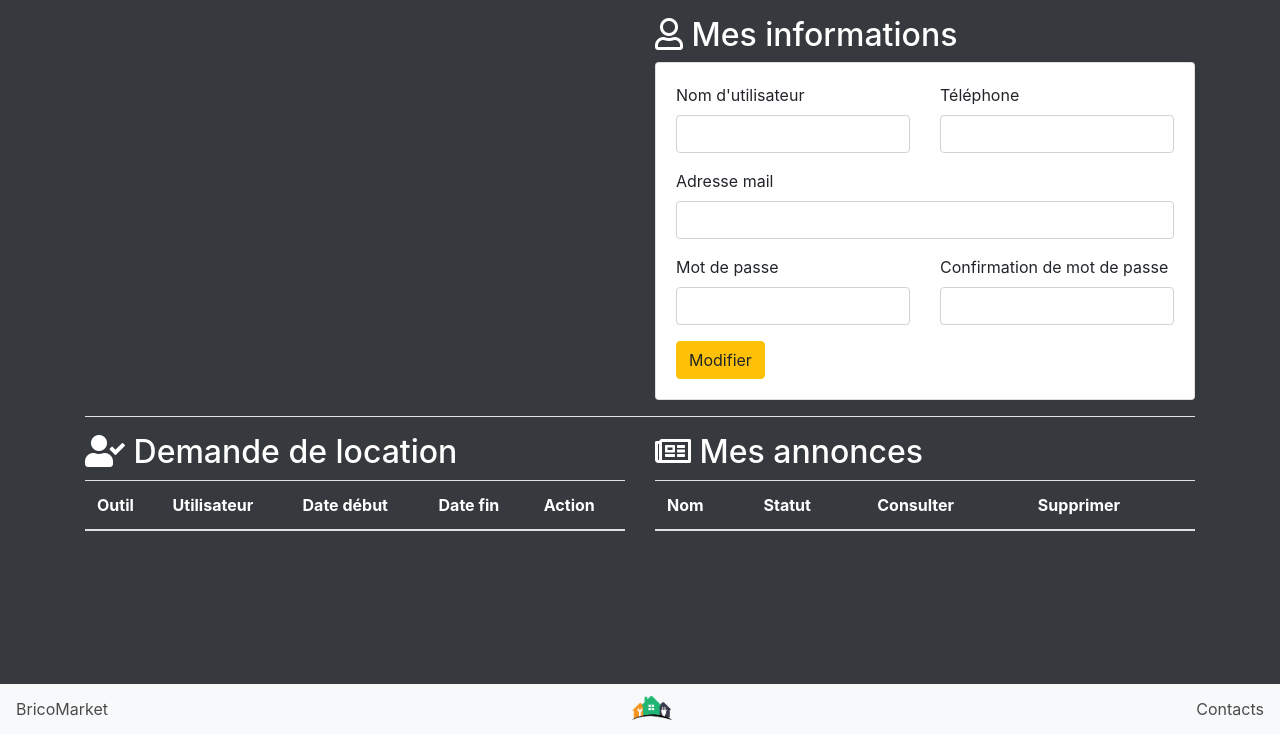
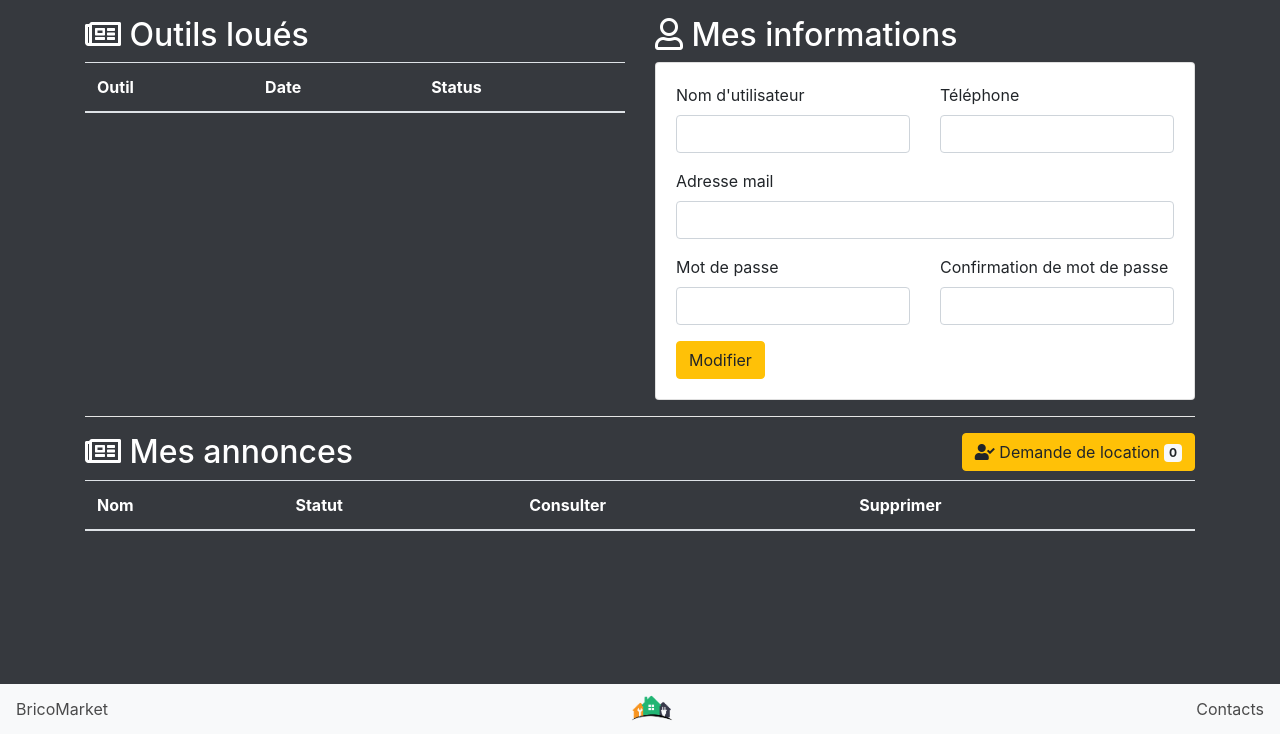
Before and after one commit to ValentinGallo/bricomarket, a Symfony app: template templates/security/profil.html.twig in a window 1280 px wide. Shown: the part 66-800 px from the top of the page. Run offline with Twig, Linux system fonts and the light colour scheme; the template is opened without the code that fills it, so the values that code supplies are empty; form fields are guessed from the names that the template uses; some libraries are stand-ins or nearby versions.

Commit message:
upgrade page profil

```diff
--- a/src/Entity/User.php
+++ b/src/Entity/User.php
@@ -413,7 +413,9 @@ class User implements UserInterface
         $locations = new ArrayCollection();
         foreach ($this->getTools() as $tool){
             foreach ($tool->getLocations() as $location){
-                $locations[] = $location;
+                if($location->getIsAccept() === null){
+                    $locations[] = $location;
+                }
             }
         }
         return $locations;
--- a/templates/security/profil.html.twig
+++ b/templates/security/profil.html.twig
@@ -5,9 +5,39 @@
 
 {% block body %}
 <div class="row">
-<div class="col-md-6"></div>
 	<div class="col-md-6">
-		<h2 class="text-white"><i class="far fa-user"></i> Mes informations</h2>
+	<h2 class="text-white"><i class="far fa-newspaper"></i> Outils loués</h2>
+<table class="table text-white">
+  <thead>
+    <tr>
+      <th scope="col">Outil</th>
+      <th scope="col">Date</th>
+      <th scope="col">Status</th>
+    </tr>
+  </thead>
+    <tbody>
+	{% for location in app.getUser().getLocations() %}
+	{% if location.getIsAccept() or location.getIsAccept() is null %}
+	<tr>
+      <th scope="row"><a class="btn btn-light text-dark">{{ location.getTool().getName() }}</a></th>
+		<td>{{ location.getDateDebut()|date("d/m/Y") }} <i class="far fa-calendar-alt"></i> {{ location.getDateFin()|date("d/m/Y") }}</td>
+      <td>
+	  {% if location.getIsAccept() %}
+		<span class="badge badge-success">Validé</span>
+		{% elseif location.getIsAccept() is null %}
+		<span class="badge badge-warning">En attente</span>
+	  {% endif %}
+	  </td>
+    </tr>
+	{% endif %}
+	{% endfor %}
+  </tbody>
+</table>
+	</div>
+	<div class="col-md-6">
+		<h2 class="text-white">
+			<i class="far fa-user"></i>
+			Mes informations</h2>
 		<div class="card">
 			<div class="card-body">
 				{{ form_start(form) }}
@@ -36,10 +66,71 @@
 
 </div>
 <hr class="bg-white">
-<div class="row">
-<div class="col-md-6">
-<h2 class="text-white"><i class="fas fa-user-check"></i> Demande de location</h2>
+
+
+<h2 class="text-white"><i class="far fa-newspaper"></i> Mes annonces
+<button type="button" class="btn btn-warning float-right" data-toggle="modal" data-target="#demandeLocation">
+  <i class="fas fa-user-check"></i> Demande de location <span class="badge badge-light">{{ app.getUser().getDemandeLocations()|length }}</span>
+</button></h2>
+
 <table class="table text-white">
+  <thead>
+    <tr>
+      <th scope="col">Nom</th>
+      <th scope="col">Statut</th>
+      <th scope="col">Consulter</th>
+      <th scope="col">Supprimer</th>
+    </tr>
+  </thead>
+  <tbody>
+	{% for tool in app.getUser().getTools() %}
+
+	  {% if tool.getIsOnline() %}
+	  	<tr class="bg-success">
+      <th scope="row">{{ tool.getName() }}</th>
+	  <td><a type="button" class="btn btn-light" href="{{ path('update_online', {'id': tool.id, 'value': 0}) }}">En ligne</a></td>
+	  {% else %}
+	  	<tr class="bg-danger">
+      <th scope="row">{{ tool.getName() }}</th>
+		  <td><a type="button" class="btn btn-light" href="{{ path('update_online', {'id': tool.id, 'value': 1}) }}">Hors ligne</a></td>
+	  {% endif %}
+
+      <td><a type="button" class="btn btn-dark" href="{{ path('tool', {'id': tool.id}) }}">Voir</a></td>
+      <td><button type="button" class="btn btn-light">Supprimer</button></td>
+    </tr>
+	{% if tool.getLocations() is not empty %}
+	<tr>
+
+		<th scope="row"><i class="fas fa-angle-double-right"></i> Locations</th>
+		<td>Utilisateur</td>
+		<td >Date</td>
+		<td>Annulation</td>
+	</tr>
+	{% for location in tool.getLocationsAccept() %}
+	<tr>
+		<td><i class="fas fa-handshake float-right"></i></td>
+		<td><i class="far fa-user"></i> {{ location.getUser().getUsername()}}</td>
+		<td>{{ location.getDateDebut()|date("d/m/Y") }} <i class="far fa-calendar-alt"></i> {{ location.getDateFin()|date("d/m/Y") }}</td>
+		<td><button type="button" class="btn btn-danger">Annuler</button></td>
+	</tr>
+	{% endfor %}
+	{% endif %}
+	{% endfor %}
+  </tbody>
+</table>
+
+<!-- Modal Demande de location -->
+<div class="modal fade" id="demandeLocation" tabindex="-1" role="dialog" aria-labelledby="exampleModalLabel" aria-hidden="true">
+  <div class="modal-dialog modal-lg">
+    <div class="modal-content">
+      <div class="modal-header">
+        <h5 class="modal-title" id="exampleModalLabel"><i class="fas fa-user-check"></i> Demande de location</h5>
+        <button type="button" class="close" data-dismiss="modal" aria-label="Close">
+          <span aria-hidden="true">&times;</span>
+        </button>
+      </div>
+      <div class="modal-body">
+        <table class="table">
   <thead>
     <tr>
       <th scope="col">Outil</th>
@@ -51,7 +142,6 @@
   </thead>
   <tbody>
 	{% for location in app.getUser().getDemandeLocations() %}
-	{% if not location.getIsAccept() %}
 	<tr>
       <th scope="row">{{ location.getTool().getName() }}</th>
 		<td>{{ location.getUser().getUsername() }}</td>
@@ -62,55 +152,14 @@
 	  <a type="button" class="btn btn-danger" href="{{ path('update_accept', {'id': location.id, 'value': 0}) }}">✖</a>
 	  </td>
     </tr>
-	{% endif %}
 	{% endfor %}
   </tbody>
 </table>
-</div>
-<div class="col-md-6">
-<h2 class="text-white"><i class="far fa-newspaper"></i> Mes annonces</h2>
-<table class="table text-white">
-  <thead>
-    <tr>
-      <th scope="col">Nom</th>
-      <th scope="col">Statut</th>
-      <th scope="col">Consulter</th>
-      <th scope="col">Supprimer</th>
-    </tr>
-  </thead>
-  <tbody>
-	{% for tool in app.getUser().getTools() %}
-	<tr>
-      <th scope="row">{{ tool.getName() }}</th>
-	  {% if tool.getIsOnline() %}
-	  <td><a type="button" class="btn btn-success" href="{{ path('update_online', {'id': tool.id, 'value': 0}) }}">Online</a></td>
-	  {% else %}
-		  <td><a type="button" class="btn btn-danger" href="{{ path('update_online', {'id': tool.id, 'value': 1}) }}">Offline</a></td>
-	  {% endif %}
-
-      <td><a type="button" class="btn btn-warning" href="{{ path('tool', {'id': tool.id}) }}">Voir</a></td>
-      <td><button type="button" class="btn btn-danger">Supprimer</button></td>
-    </tr>
-	{% if tool.getLocations() is not empty %}
-	<tr>
-		<th scope="row">- Locations</th>
-		<td>Date début</td>
-		<td>Date fin</td>
-		<td>Annulation</td>
-	</tr>
-	{% for location in tool.getLocationsAccept() %}
-	<tr>
-		<td><i class="far fa-user"></i> {{ location.getUser().getUsername()}}</td>
-		<td>{{ location.getDateDebut()|date("d/m/Y") }}</td>
-		<td>{{ location.getDateFin()|date("d/m/Y") }}</td>
-		<td><button type="button" class="btn btn-danger">Annuler</button></td>
-	</tr>
-	{% endfor %}
-	{% endif %}
-	{% endfor %}
-  </tbody>
-</table>
-</div>
-
+      </div>
+      <div class="modal-footer">
+        <button type="button" class="btn btn-secondary" data-dismiss="modal">Fermer</button>
+      </div>
+    </div>
+  </div>
 </div>
 {% endblock %}
```
Also changed, not shown: README.md.
